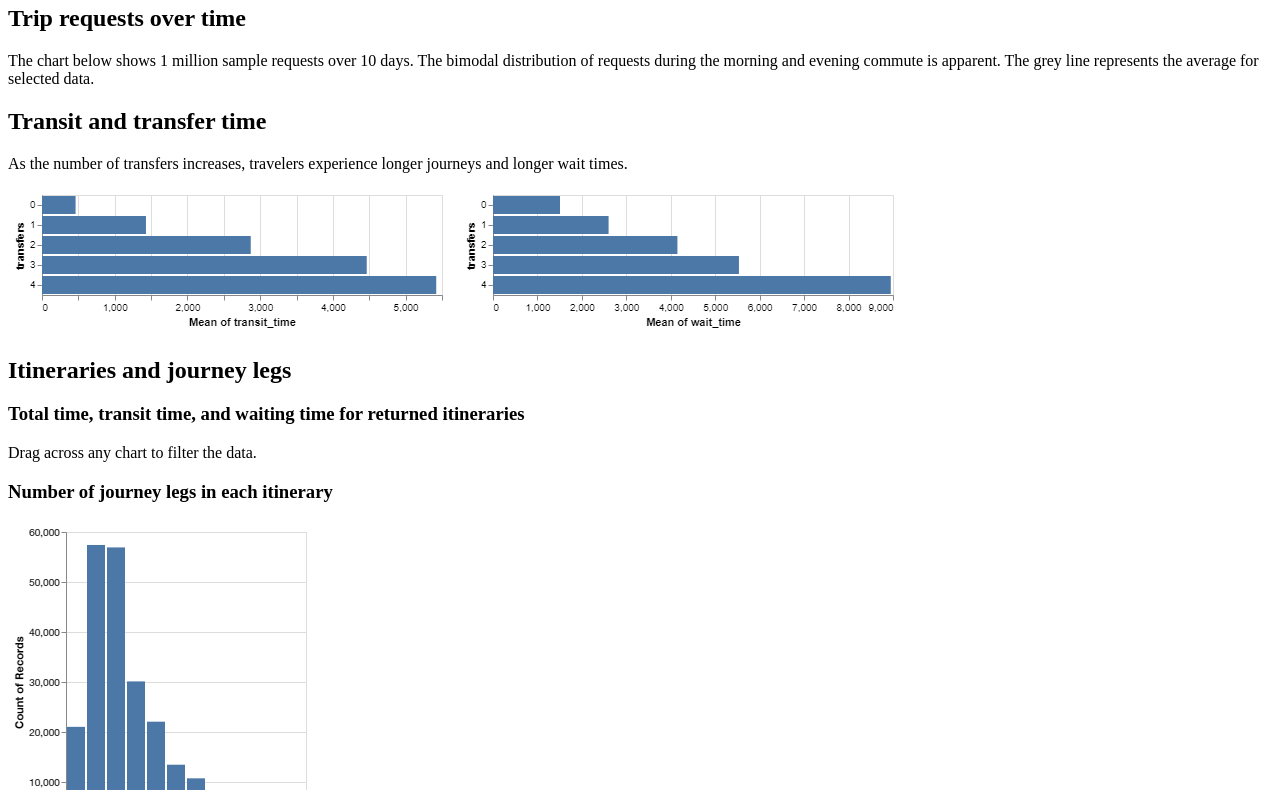
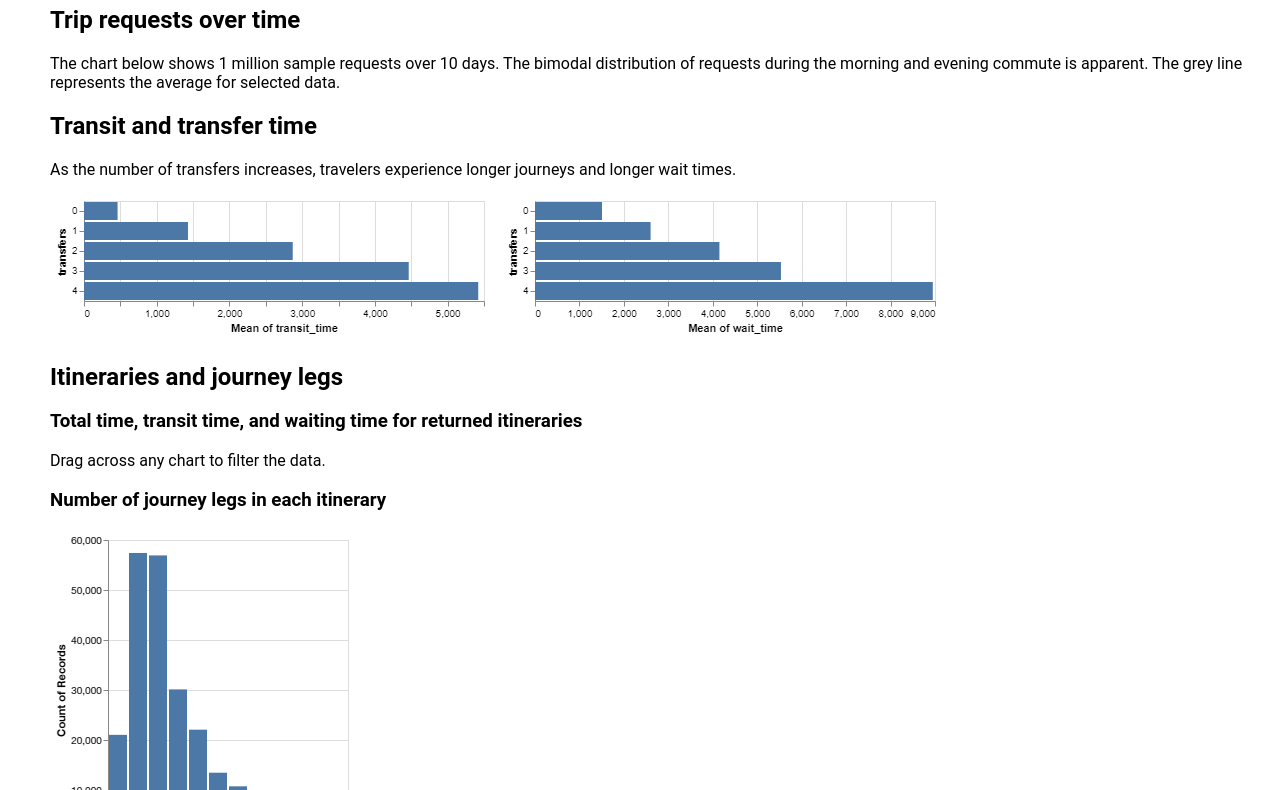
Before and after one commit to csdiehl/cdp_data_viz, a plain HTML site: page index.html in a window 1280 px wide. Shown: the part 75-865 px from the top of the page. Drawn offline with Linux system fonts and the light colour scheme; a script that the page names is missing.

Commit message:
Update index.html

```diff
--- a/index.html
+++ b/index.html
@@ -5,6 +5,13 @@
     .error {
         color: red;
     }
+
+body {
+	 font-family: 'Roboto', sans-serif;
+	 font-weight: 400;
+	 margin-left: 50px;
+	 scroll-behavior: smooth
+	}
   </style>
   <script type="text/javascript" src="https://cdn.jsdelivr.net/npm//vega@5"></script>
   <script type="text/javascript" src="https://cdn.jsdelivr.net/npm//vega-lite@4.8.1"></script>
```
